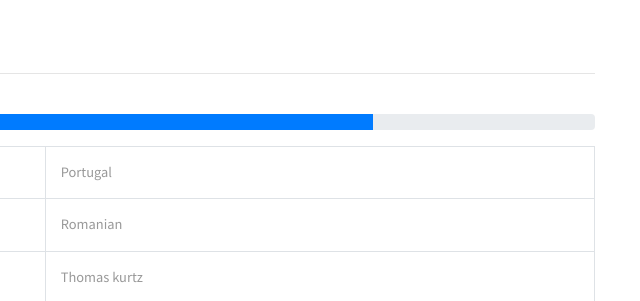
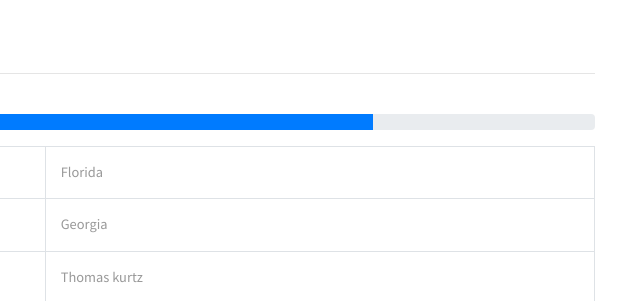
Before and after one commit to Perazimdelivery/Perazimdelivery.github.io, a plain HTML site: page typo.html in a window 1280 px wide. Shown: the part 793-1094 px from the top of the page, 600-1240 px from the left. Drawn offline with Linux system fonts and the light colour scheme.

Commit message:
Update typo.html
Simons G

```diff
--- a/typo.html
+++ b/typo.html
@@ -125,11 +125,11 @@ Smartphone Compatible web template, free webdesigns for Nokia, Samsung, LG, Sony
 					<tbody>
 						<tr>
 							<td colspan="3"><strong>Good's Origin</strong></td>
-							<td colspan="8">Portugal</td>
+							<td colspan="8">Florida</td>
 						</tr>
 						<tr>
 							<td colspan="3"><strong>Good's Destination</strong></td>
-							<td colspan="8">Romanian</td>
+							<td colspan="8">Georgia</td>
 						</tr>
 						<tr>
 							<td colspan="3"><strong>Sender's Name</strong></td>
```
